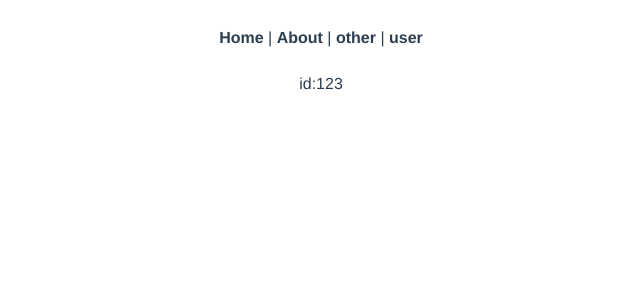
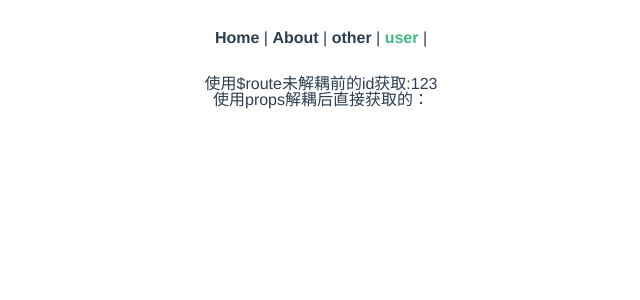
Before and after one commit to milyyy/_vue, a Vue app: page /user/123 in a window 1280 px wide. Shown: the top 300 px of the page, without its empty margins (319-959 px from the left). Built offline with nearby package versions, Linux system fonts and the light colour scheme.

Commit message:
路由解耦

```diff
--- a/src/App.vue
+++ b/src/App.vue
@@ -4,11 +4,18 @@
       <router-link to="/">Home</router-link> |
       <router-link to="/about">About</router-link> |
       <router-link to="/other">other</router-link> |
-      <router-link to="/user">user</router-link>
+
+      <!-- path路径跳转 -->
+      <!-- <router-link :to="{path:`/user/2`}">user</router-link>  -->
+
+      <!-- name命名跳转 -->
+      <router-link :to="{ name: 'user', params: { id: 123, name:'mily' }}">user</router-link> |
+
     </div>
     <router-view />
   </div>
 </template>
+
 <style lang="stylus">
 #app
   font-family 'Avenir', Helvetica, Arial, sans-serif
--- a/src/routes/index.js
+++ b/src/routes/index.js
@@ -45,7 +45,9 @@ export default new Router({
     },
     {
       path: "/user/:id",
-      component: () => import("@/views/User.vue")
+      name: "user",
+      component: () => import("@/views/User.vue"),
+      props: true
     }
   ]
 });
--- a/src/views/User.vue
+++ b/src/views/User.vue
@@ -1,5 +1,12 @@
 <template>
   <div>
-    id:{{$route.params.id}}
+    <p>使用$route未解耦前的id获取:{{ $route.params.id }}</p>
+    <p>使用props解耦后直接获取的：{{ name }}</p>
   </div>
 </template>
+
+<script>
+export default {
+  props: ['name']
+}
+</script>
```
Also changed, not shown: 1 other file (tests, documents, lock files or other folders).
